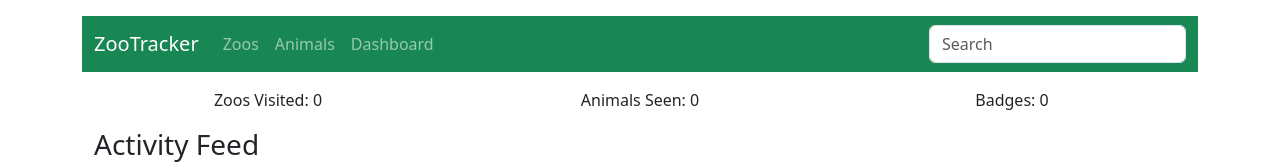
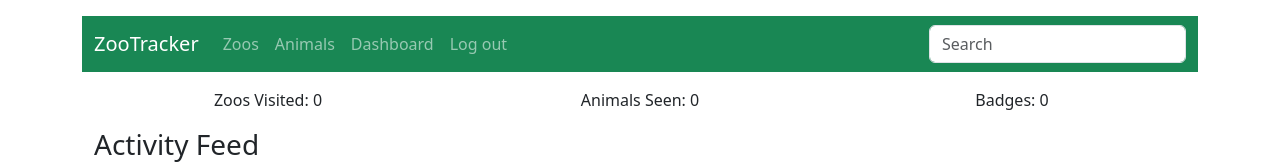
Before and after one commit to roink/zootracker-uptime, a React (Vite) app in the folder frontend/: page / in a window 1280 px wide. Shown: the top 164 px of the page. Built offline with nearby package versions, Linux system fonts and the light colour scheme; no server answers; sample sign-in values are in the browser's storage.

Commit message:
feat(frontend): add logout option

```diff
--- a/frontend/src/components/Header.jsx
+++ b/frontend/src/components/Header.jsx
@@ -7,7 +7,7 @@ import SearchSuggestions from './SearchSuggestions';
 // Navigation header shown on all pages. Includes a simple search
 // form and links that depend on authentication state.
 
-export default function Header({ token }) {
+export default function Header({ token, onLogout }) {
   const [query, setQuery] = useState('');
   const [results, setResults] = useState({ zoos: [], animals: [] });
   const [focused, setFocused] = useState(false);
@@ -70,6 +70,12 @@ export default function Header({ token }) {
     }
   };
 
+  // Clear auth info and return to the landing page when logging out
+  const handleLogout = () => {
+    if (onLogout) onLogout();
+    navigate('/');
+  };
+
   return (
     <nav className="navbar navbar-expand-lg navbar-dark bg-success mb-3">
       <div className="container-fluid">
@@ -91,9 +97,20 @@ export default function Header({ token }) {
               <Link className="nav-link" to="/animals">Animals</Link>
             </li>
             {token ? (
-              <li className="nav-item">
-                <Link className="nav-link" to="/home">Dashboard</Link>
-              </li>
+              <>
+                <li className="nav-item">
+                  <Link className="nav-link" to="/home">Dashboard</Link>
+                </li>
+                <li className="nav-item">
+                  <button
+                    type="button"
+                    onClick={handleLogout}
+                    className="btn btn-link nav-link"
+                  >
+                    Log out
+                  </button>
+                </li>
+              </>
             ) : (
               <>
                 <li className="nav-item">
--- a/frontend/src/main.jsx
+++ b/frontend/src/main.jsx
@@ -76,6 +76,7 @@ function AppRoutes({
   refreshCounter,
   onSignedUp,
   onLoggedIn,
+  onLoggedOut,
   refreshSeen,
 }) {
   const location = useLocation();
@@ -84,7 +85,7 @@ function AppRoutes({
 
   return (
     <>
-      <Header token={token} />
+      <Header token={token} onLogout={onLoggedOut} />
       <Routes location={backgroundLocation || location}>
         <Route
           path="/"
@@ -253,6 +254,15 @@ function App() {
     localStorage.setItem("userEmail", email);
   };
 
+  const handleLoggedOut = () => {
+    setToken(null);
+    setUserId(null);
+    setUserEmail(null);
+    localStorage.removeItem("token");
+    localStorage.removeItem("userId");
+    localStorage.removeItem("userEmail");
+  };
+
   const refreshSeen = () => {
     setRefreshCounter((c) => c + 1);
   };
@@ -268,6 +278,7 @@ function App() {
         refreshCounter={refreshCounter}
         onSignedUp={handleSignedUp}
         onLoggedIn={handleLoggedIn}
+        onLoggedOut={handleLoggedOut}
         refreshSeen={refreshSeen}
       />
     </BrowserRouter>
```
